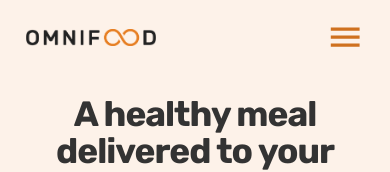
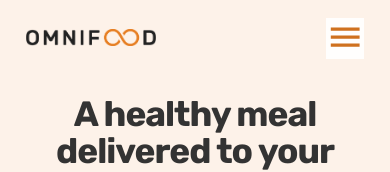
Before and after one commit to suazee/omnifood-landing-page, a plain HTML site: page index.html in a window 390 px wide. Shown: the top 172 px of the page. Drawn offline with nearby package versions, Linux system fonts and the light colour scheme; some packages are replaced by stand-ins of ours; a script that the page names is missing.

Commit message:
Update queries.css

```diff
--- a/css/queries.css
+++ b/css/queries.css
@@ -110,6 +110,7 @@
 
   .nav-menu-btn {
     display: block;
+    background-color: rgba(255, 255, 255, 0.9);
     z-index: 10;
   }
 
```
